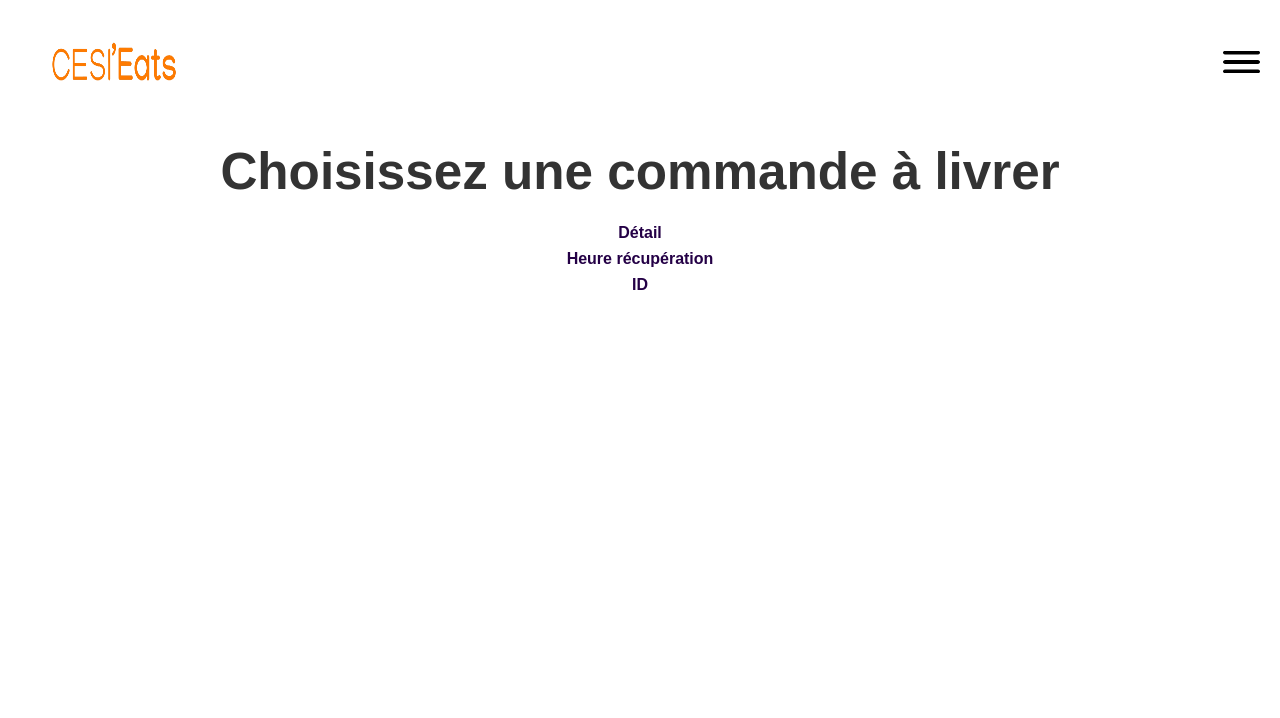
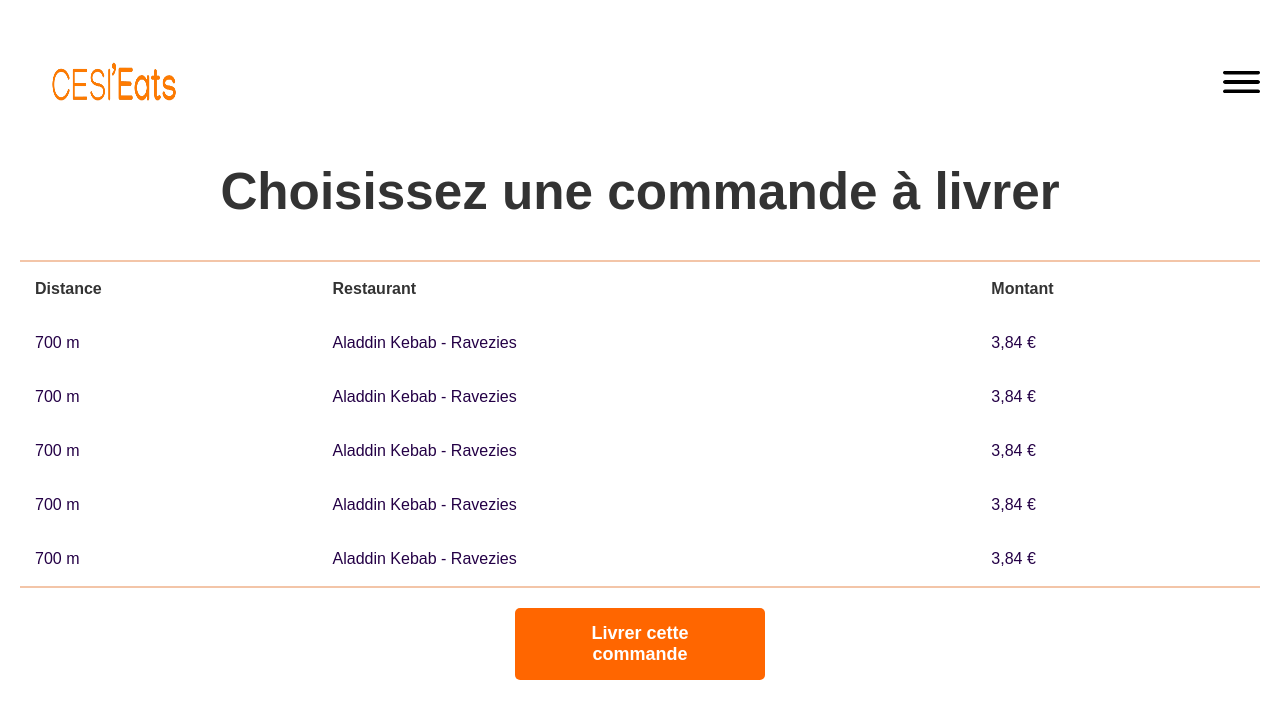
Before and after one commit to samuellllllllllll/Projet-Web-V2, a React (Vite) app in the folder frontend/: page /deliveryman in a window 1280 px wide. Shown: the top 718 px of the page. Built offline with nearby package versions, Linux system fonts and the light colour scheme.

Commit message:
Deliveryman main page done

```diff
--- a/frontend/src/pages/deliveryman.jsx
+++ b/frontend/src/pages/deliveryman.jsx
@@ -3,7 +3,19 @@
 import logo from '../assets/logo.png';
 import menuIcon from '../assets/menu.png';
 
-const deliveryman = () => {
+const Deliveryman = () => {
+  const [orders, setOrders] = useState([
+    { id: 1, distance: '700 m', restaurant: 'Aladdin Kebab - Ravezies', montant: '3,84 €' },
+    { id: 2, distance: '700 m', restaurant: 'Aladdin Kebab - Ravezies', montant: '3,84 €' },
+    { id: 3, distance: '700 m', restaurant: 'Aladdin Kebab - Ravezies', montant: '3,84 €' },
+    { id: 4, distance: '700 m', restaurant: 'Aladdin Kebab - Ravezies', montant: '3,84 €' },
+    { id: 5, distance: '700 m', restaurant: 'Aladdin Kebab - Ravezies', montant: '3,84 €' },
+  ]);
+  const [selectedOrder, setSelectedOrder] = useState(null);
+
+  const handleOrderClick = (order) => {
+    setSelectedOrder(order);
+  };
 
   return (
     <div className="menu-page">
@@ -11,12 +23,32 @@
         <img src={logo} alt="logo CESI'Eats" className="logo" />
         <img src={menuIcon} alt="Menu Icon" className="menuIcon" />
       </header>
-      <h1>Choisissez une commande à livrer </h1>
-      <th>Détail</th>
-      <th>Heure récupération</th>
-      <th>ID</th>
+      <h1>Choisissez une commande à livrer</h1>
+      <table>
+        <thead className='bottom'>
+          <tr>
+            <th>Distance</th>
+            <th>Restaurant</th>
+            <th>Montant</th>
+          </tr>
+        </thead>
+        <tbody>
+          {orders.map(order => (
+            <tr
+              key={order.id}
+              className={`order-row ${selectedOrder === order ? 'selected' : ''}`}
+              onClick={() => handleOrderClick(order)}
+            >
+              <td>{order.distance}</td>
+              <td>{order.restaurant}</td>
+              <td>{order.montant}</td>
+            </tr>
+          ))}
+        </tbody>
+      </table>
+      <button className="deliver-button">Livrer cette commande</button>
     </div>
-  )
-}
+  );
+};
 
-export default deliveryman;
+export default Deliveryman;
--- a/frontend/src/styles/deliveryman.css
+++ b/frontend/src/styles/deliveryman.css
@@ -3,21 +3,83 @@
     height: 100vh; /* S'assure que la page prend toute la hauteur de la fenêtre */
     display: flex;
     flex-direction: column; /* Permet une disposition verticale */
+    align-items: center; /* Centre horizontalement les éléments */
+    padding: 20px;
+    box-sizing: border-box; /* Inclut le padding dans les dimensions */
+    background-color: #fff; /* Fond blanc pour la page */
 }
 
 .menu-header {
     display: flex;
     justify-content: space-between;
     align-items: center;
+    width: 100%;
     padding: 10px 20px;
     position: relative; /* Assure que le header est positionné relativement */
     z-index: 100; /* Assure que le header est au-dessus d'autres éléments */
+    background-color: #fff; /* Fond blanc pour le header */
 }
 
 .logo {
-  width: 10%;
+    width: 10%;
 }
 
 .menuIcon {
-width: 3%;
+    width: 3%;
 }
+
+h1 {
+    margin: 20px 0;
+    color: #333; /* Couleur du texte */
+    text-align: center;
+}
+
+table {
+    width: 100%;
+    border-collapse: collapse; /* Enlève les espaces entre les cellules */
+    margin-top: 20px;
+    font-size: 16px;
+    border-bottom: 2px solid #f3c5a8;
+    border-top: 2px solid #f3c5a8;
+}
+
+th, td {
+    padding: 15px;
+    text-align: left;
+}
+
+th {
+    color: #333;
+}
+
+.order-row:hover {
+    background-color: #ffe6cc; /* Couleur de fond au survol */
+}
+
+.order-row.selected {
+    background-color: #ffcc99; /* Couleur de fond pour la commande sélectionnée */
+    border: 1px solid #ff6600; /* Bordure orange pour la commande sélectionnée */
+}
+
+.deliver-button {
+    margin-top: 20px;
+    padding: 15px 30px;
+    background-color: #ff6600; /* Couleur de fond orange */
+    color: #fff; /* Couleur du texte blanc */
+    border: none;
+    border-radius: 5px;
+    cursor: pointer;
+    font-size: 18px;
+}
+
+.deliver-button:hover {
+    background-color: #e65c00; /* Couleur de fond orange foncé au survol */
+}
+
+@media (max-width: 768px) {
+
+  h1 {
+    font-size: 170% !important;
+}
+
+}
```
